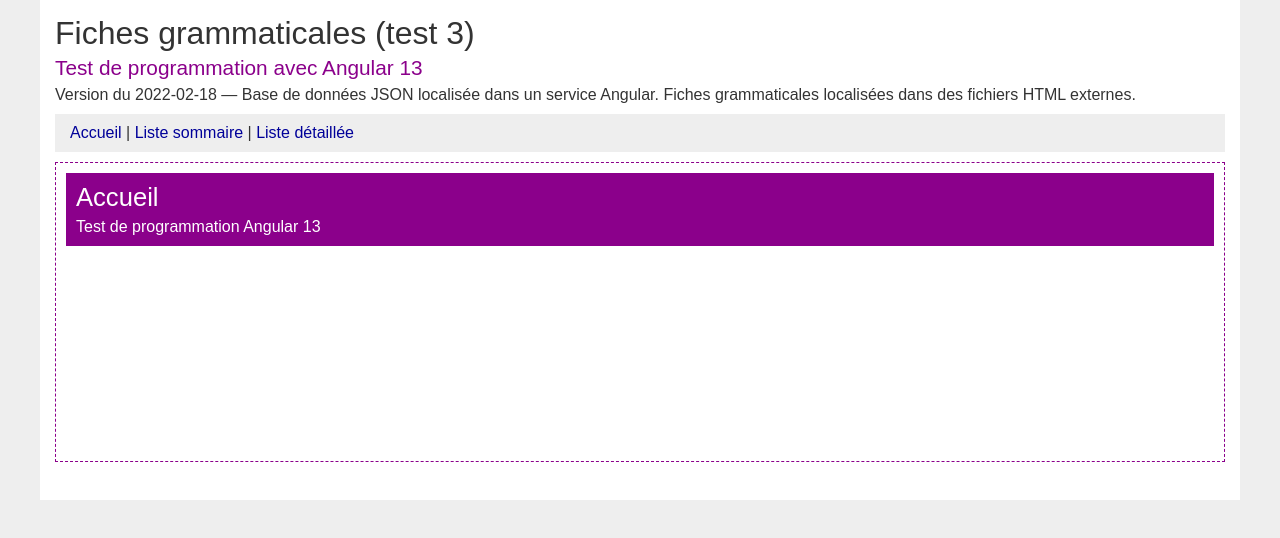
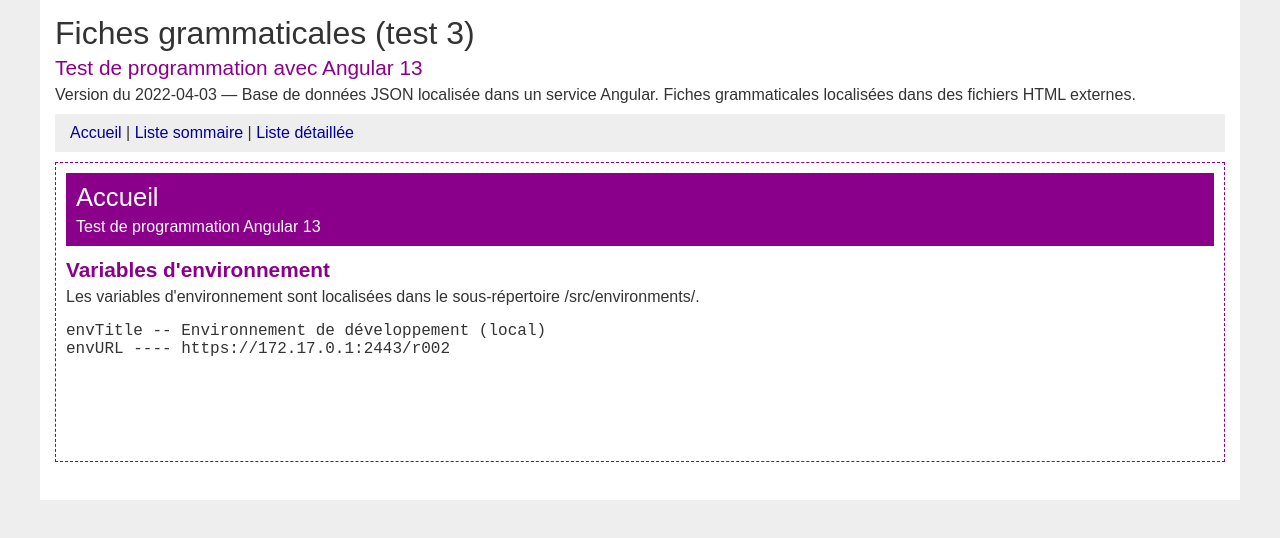
Before and after one commit to ghislaincoutu/testfg03, an Angular app: page /accueil in a window 1280 px wide. Shown: the top 538 px of the page. Built offline with nearby package versions, Linux system fonts and the light colour scheme.

Commit message:
Test de programmation Angular

```diff
--- a/src/app/accueil/accueil.component.html
+++ b/src/app/accueil/accueil.component.html
@@ -2,3 +2,9 @@
   <h2>Accueil</h2>
   <p>Test de programmation Angular 13</p>
 </div>
+<h3>Variables d'environnement</h3>
+<p>Les variables d'environnement sont localisées dans le sous-répertoire /src/environments/.</p>
+<pre>
+envTitle -- {{ envTitle }}
+envURL ---- {{ envURL }}
+</pre>
--- a/src/app/accueil/accueil.component.ts
+++ b/src/app/accueil/accueil.component.ts
@@ -1,4 +1,5 @@
 import { Component, OnInit } from '@angular/core';
+import { environment } from './../../environments/environment';
 
 @Component({
   selector: 'app-accueil',
@@ -6,6 +7,8 @@ import { Component, OnInit } from '@angular/core';
   styleUrls: ['./accueil.component.scss']
 })
 export class AccueilComponent implements OnInit {
+  envTitle = environment.envTitle;
+  envURL = environment.envURL;
 
   constructor() { }
 
--- a/src/app/app.component.html
+++ b/src/app/app.component.html
@@ -2,7 +2,7 @@
   <header>
     <h1>Fiches grammaticales (test 3)</h1>
     <p class="subtitle">Test de programmation avec Angular 13</p>
-    <p>Version du 2022-02-18 &mdash; Base de données JSON localisée dans un service Angular. Fiches grammaticales localisées dans des fichiers HTML externes.</p>
+    <p>Version du 2022-04-03 &mdash; Base de données JSON localisée dans un service Angular. Fiches grammaticales localisées dans des fichiers HTML externes.</p>
   </header>
   <nav>
     <app-menu></app-menu>
--- a/src/app/fiche/fiche.component.ts
+++ b/src/app/fiche/fiche.component.ts
@@ -2,6 +2,7 @@ import { Component, OnInit } from '@angular/core';
 import { ActivatedRoute } from '@angular/router';
 import { HttpClient } from '@angular/common/http';
 import { DomSanitizer } from '@angular/platform-browser';
+import { environment } from './../../environments/environment';
 
 @Component({
   selector: 'app-fiche',
@@ -9,6 +10,8 @@ import { DomSanitizer } from '@angular/platform-browser';
   styleUrls: ['./fiche.component.scss']
 })
 export class FicheComponent implements OnInit {
+  envTitle = environment.envTitle;
+  envURL = environment.envURL;
 
   id38: string = '';
   htmlString38: string = '';
@@ -20,10 +23,11 @@ export class FicheComponent implements OnInit {
     private route38: ActivatedRoute) { }
 
   ngOnInit(): void {
+    console.log(this.envTitle);
     this.route38.queryParams.subscribe(response01 => {
       this.id38 = response01['id'];
     });
-    this.http38.get("https://172.17.0.1:2443/r002/testfg03/fiches/" + this.id38 + "/include.html", { responseType: 'text' }).subscribe(response02 => {
+    this.http38.get(this.envURL + "/testfg03/fiches/" + this.id38 + "/include.html", { responseType: 'text' }).subscribe(response02 => {
       this.htmlString38 = response02;
       this.htmlFile38 = this.sanitizer38.bypassSecurityTrustHtml(this.htmlString38);
     });
--- a/src/app/module01.service.ts
+++ b/src/app/module01.service.ts
@@ -1,6 +1,7 @@
 import { Injectable } from '@angular/core';
 import { of, Observable } from 'rxjs';
 import { delay } from 'rxjs/operators';
+import { environment } from './../environments/environment';
 
 export interface Data39 {
   comment: string;
@@ -16,8 +17,9 @@ export interface Data39 {
   document39?: any;
 }
 
+const envURL = environment.envURL;
 let path39: string;
-path39 = "https://172.17.0.1:2443/r002/testfg03/fiches/";
+path39 = envURL + "/testfg03/fiches/";
 
 const data39: Data39[] = [
   {
--- a/src/environments/environment.prod.ts
+++ b/src/environments/environment.prod.ts
@@ -1,3 +1,5 @@
 export const environment = {
-  production: true
+  production: true,
+  envTitle: "Environnement de production (publication)",
+  envURL: "/r002"
 };
--- a/src/environments/environment.ts
+++ b/src/environments/environment.ts
@@ -3,7 +3,9 @@
 // The list of file replacements can be found in `angular.json`.
 
 export const environment = {
-  production: false
+  production: false,
+  envTitle: "Environnement de développement (local)",
+  envURL: "https://172.17.0.1:2443/r002"
 };
 
 /*
```
Also changed, not shown: src/assets/code-preview/fiche/typescript.txt, src/assets/code-preview/module01/typescript.txt, 2 other files (tests, documents, lock files or other folders).
